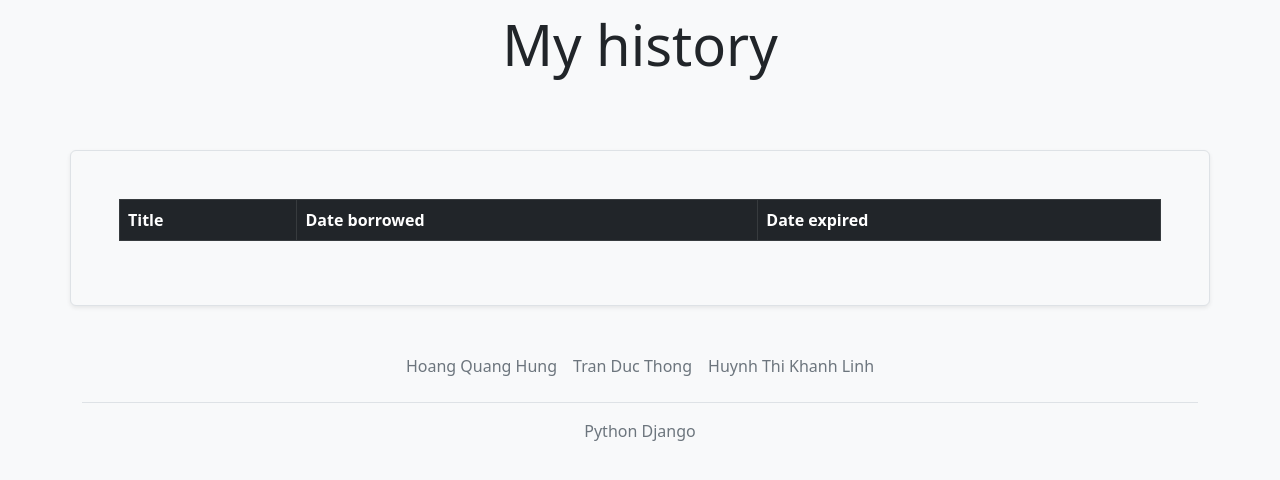
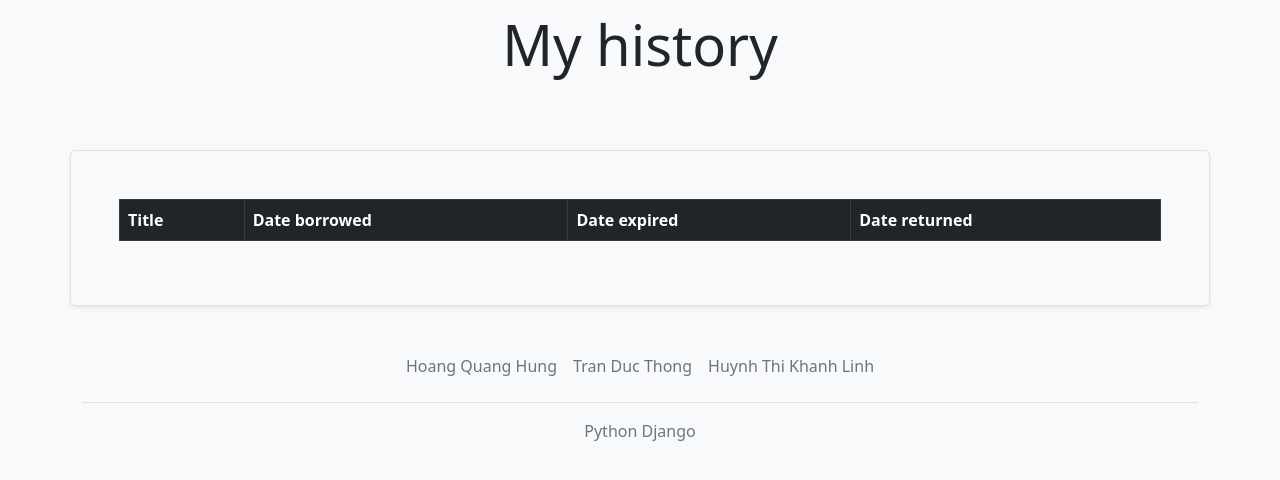
Before and after one commit to kreazyme/tempp, a Django app: page /history/ in a window 1280 px wide. Shown: the part 221-701 px from the top of the page. Run offline with Django 4.2, Linux system fonts and the light colour scheme; a user stored in the database is signed in; data comes from the database, SQL or seed files in the repository; both versions use the stored data as it was after the commit; lists and menus that the app fills with data are empty.

Commit message:
add date_returned into history table

```diff
--- a/templates/library/history/index.html
+++ b/templates/library/history/index.html
@@ -14,6 +14,7 @@
                     <th scope="col">Title</th>
                     <th scope="col">Date borrowed</th>
                     <th scope="col">Date expired</th>
+                    <th scope="col">Date returned</th>
                 </tr>
             </thead>
             <tbody class="table-group-divider">
@@ -25,6 +26,7 @@
                     <td>{{ book.title }}</td>
                     <td>{{ item.date_borrowed }}</td>
                     <td>{{ item.date_expired }}</td>
+                    <td>{% if item.date_returned %}{{ item.date_returned }}{% else %}Borrowing{% endif %}</td>
                 </tr>
 
                 {% endwith %}
```
Also changed, not shown: db.sqlite3.
